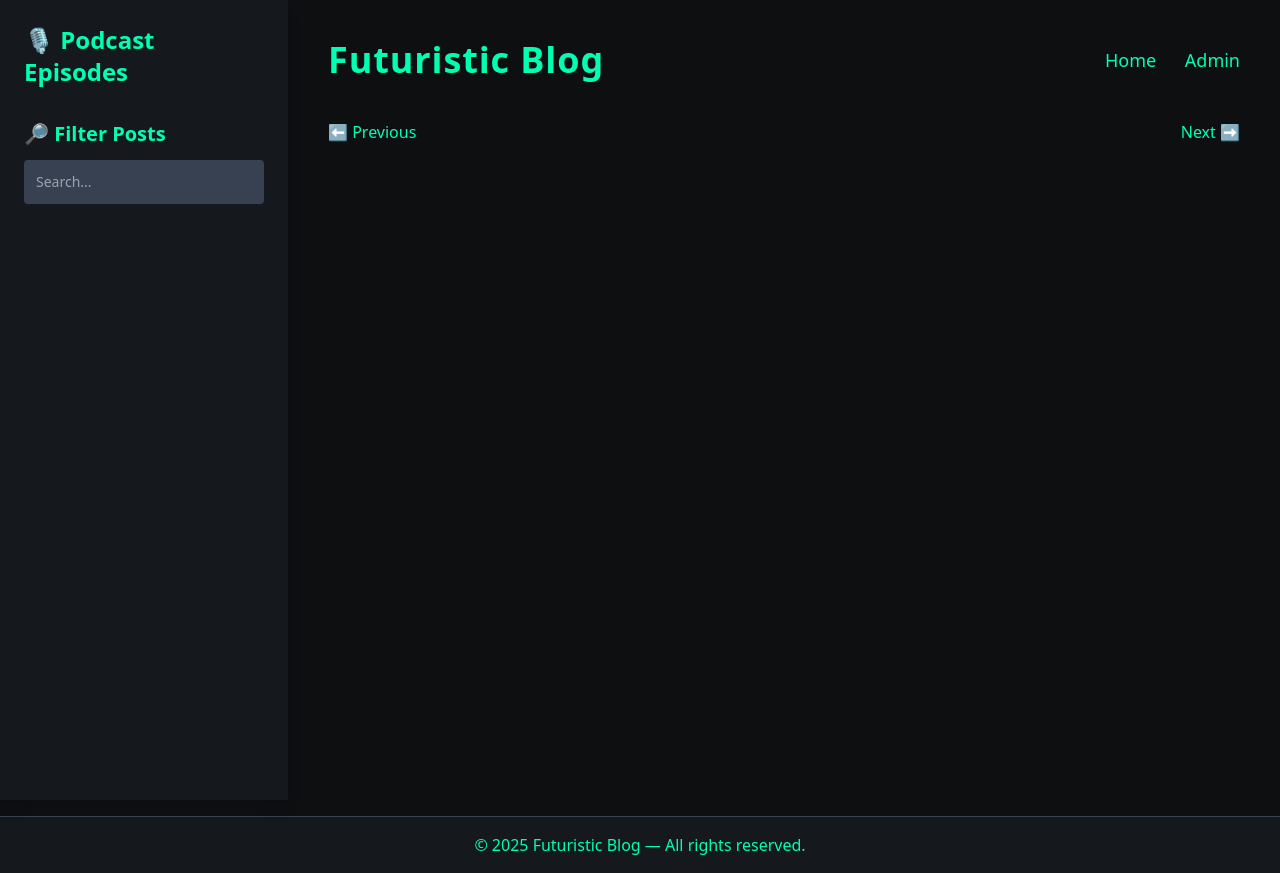
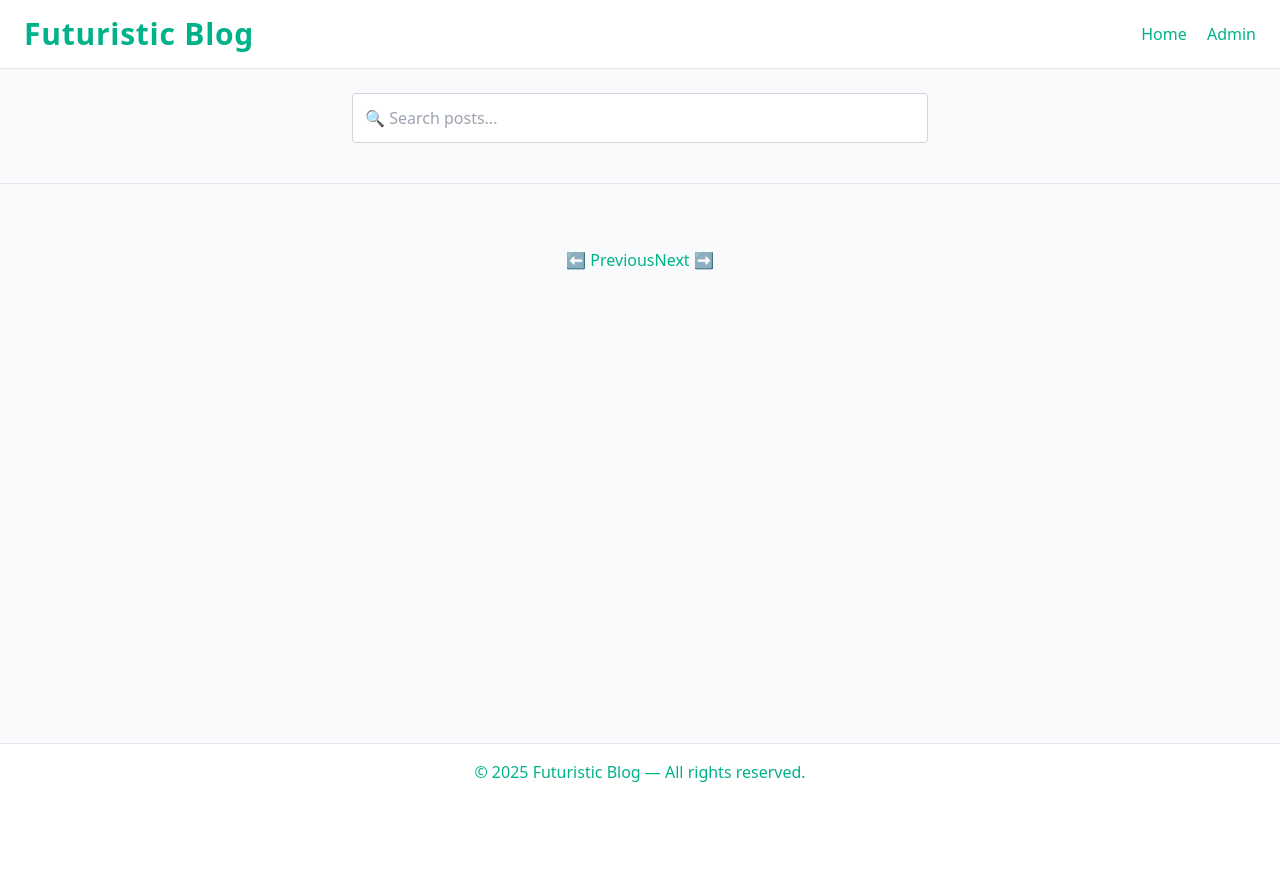
Before and after one commit to rzafiamy/blog-ai, a Flask app: page / in a window 1280 px wide. After the commit the page ends 782 px from the top, so only its background shows below. Run offline with Flask 3, Linux system fonts and the light colour scheme; some libraries are stand-ins or nearby versions.

Commit message:
Update design

```diff
--- a/src/frontend/static/js/app.js
+++ b/src/frontend/static/js/app.js
@@ -1,64 +1,95 @@
 document.addEventListener('DOMContentLoaded', () => {
-    const episodeList = document.getElementById('episode-list');
-    const postContent = document.getElementById('post-content');
+    const categoryGrid = document.getElementById('category-grid');
     const searchInput = document.getElementById('search-input');
+    const categoryButtons = document.getElementById('category-buttons');
     const prevPost = document.getElementById('prev-post');
     const nextPost = document.getElementById('next-post');
 
     let pages = [];
     let currentPageIndex = 0;
+    let activeCategory = null;
 
-    // Fetch pages
     async function fetchPages() {
       const response = await fetch('/pages', {
         headers: { 'Authorization': `Bearer ${localStorage.getItem('readToken') || 'read-token-123'}` }
       });
       if (response.ok) {
         pages = await response.json();
-            renderSidebar();
-            loadPage(pages[currentPageIndex].id);
+        renderCategoryButtons();
+        renderCategoryGrid();
       }
     }
 
-    // Render sidebar with categories
-    function renderSidebar() {
+    function renderCategoryButtons() {
       const categories = [...new Set(pages.map(p => p.category))];
-        episodeList.innerHTML = categories.map(cat => `
-            <li class="mt-2">
-                <span class="text-green-400">${cat}</span>
-                <ul class="ml-4">
-                    ${pages.filter(p => p.category === cat).map(p => `
-                        <li class="hover:text-green-400 cursor-pointer" data-id="${p.id}">${p.title}</li>
-                    `).join('')}
-                </ul>
-            </li>
-        `).join('');
+      categoryButtons.innerHTML = `<button data-category="all" class="px-4 py-2 rounded bg-futuristic text-white text-sm font-medium hover:opacity-90">All</button>` +
+        categories.map(cat =>
+          `<button data-category="${cat}" class="px-4 py-2 rounded bg-gray-200 text-gray-700 text-sm font-medium hover:bg-futuristic hover:text-white">${cat}</button>`
+        ).join('');
 
-        episodeList.querySelectorAll('li[data-id]').forEach(item => {
-            item.addEventListener('click', () => loadPage(item.dataset.id));
+      categoryButtons.querySelectorAll('button').forEach(btn => {
+        btn.addEventListener('click', () => {
+          activeCategory = btn.dataset.category === 'all' ? null : btn.dataset.category;
+          renderCategoryGrid();
+        });
       });
     }
 
-    // Load and render page
+    function renderCategoryGrid() {
+      const displayPages = activeCategory
+        ? pages.filter(p => p.category === activeCategory)
+        : pages;
+
+      const categories = activeCategory
+        ? [activeCategory]
+        : [...new Set(displayPages.map(p => p.category))];
+
+      categoryGrid.innerHTML = categories.map(category => {
+        const catPages = displayPages.filter(p => p.category === category);
+        return `
+          <section class="mb-10">
+            <h2 class="text-2xl font-bold text-futuristic mb-4">${category}</h2>
+            <div class="grid grid-cols-1 sm:grid-cols-2 lg:grid-cols-3 gap-6">
+              ${catPages.map(p => `
+                <div class="bg-white rounded-lg shadow-md overflow-hidden hover:scale-[1.02] transition">
+                  <img src="https://placehold.co/400x200?text=${encodeURIComponent(p.title)}" alt="${p.title}" class="w-full h-40 object-cover">
+                  <div class="p-4">
+                    <h3 class="text-xl font-semibold text-futuristic mb-1">${p.title}</h3>
+                    <p class="text-sm text-gray-500">By ${p.author} on ${p.date}</p>
+                    <button data-id="${p.id}" class="mt-3 bg-futuristic text-white px-4 py-1 rounded text-sm font-bold hover:opacity-90">Read More</button>
+                  </div>
+                </div>
+              `).join('')}
+            </div>
+          </section>
+        `;
+      }).join('');
+
+      document.querySelectorAll('button[data-id]').forEach(btn => {
+        btn.addEventListener('click', () => loadPage(btn.dataset.id));
+      });
+    }
+
     async function loadPage(id) {
       const response = await fetch(`/page/${id}`, {
         headers: { 'Authorization': `Bearer ${localStorage.getItem('readToken') || 'read-token-123'}` }
       });
       if (response.ok) {
         const page = await response.json();
-            postContent.innerHTML = `
-                <h1 class="text-2xl font-bold">${page.title}</h1>
-                <p class="text-gray-400">By ${page.author} on ${page.date}</p>
+        categoryGrid.innerHTML = `
+          <article class="prose max-w-full">
+            <h1>${page.title}</h1>
+            <p class="text-gray-500">By ${page.author} on ${page.date}</p>
             <div>${page.content}</div>
-                <img data-src="/static/media/placeholder.jpg" class="lazy w-full h-64 object-cover my-4">
+            <img data-src="https://placehold.co/400" class="lazy w-full h-64 object-cover my-4">
             <video controls class="w-full my-4" data-src="/static/media/placeholder.mp4"></video>
+          </article>
         `;
         lazyLoadMedia();
         updateNavigation(id);
       }
     }
 
-    // Lazy load images and videos
     function lazyLoadMedia() {
       const lazyImages = document.querySelectorAll('img.lazy');
       const observer = new IntersectionObserver((entries, obs) => {
@@ -74,7 +105,6 @@
       lazyImages.forEach(img => observer.observe(img));
     }
 
-    // Update prev/next navigation
     function updateNavigation(id) {
       currentPageIndex = pages.findIndex(p => p.id === id);
       prevPost.style.display = currentPageIndex > 0 ? 'block' : 'none';
@@ -83,15 +113,54 @@
       if (currentPageIndex < pages.length - 1) nextPost.href = `#${pages[currentPageIndex + 1].id}`;
     }
 
-    // Client-side search
+    function levenshtein(a, b) {
+      const matrix = Array.from({ length: b.length + 1 }, (_, i) => [i]);
+      for (let j = 0; j <= a.length; j++) matrix[0][j] = j;
+      for (let i = 1; i <= b.length; i++) {
+        for (let j = 1; j <= a.length; j++) {
+          matrix[i][j] = b[i - 1] === a[j - 1]
+            ? matrix[i - 1][j - 1]
+            : Math.min(matrix[i - 1][j - 1] + 1, matrix[i][j - 1] + 1, matrix[i - 1][j] + 1);
+        }
+      }
+      return matrix[b.length][a.length];
+    }
+
     searchInput.addEventListener('input', () => {
       const query = searchInput.value.toLowerCase();
-        const filtered = pages.filter(p => p.title.toLowerCase().includes(query) || p.category.toLowerCase().includes(query));
-        episodeList.innerHTML = filtered.map(p => `
-            <li class="hover:text-green-400 cursor-pointer" data-id="${p.id}">${p.title}</li>
-        `).join('');
-        episodeList.querySelectorAll('li[data-id]').forEach(item => {
-            item.addEventListener('click', () => loadPage(item.dataset.id));
+      const threshold = 5;
+
+      const filtered = pages.filter(p =>
+        levenshtein(query, p.title.toLowerCase()) <= threshold ||
+        p.category.toLowerCase().includes(query)
+      );
+
+      activeCategory = null;
+
+      const categories = [...new Set(filtered.map(p => p.category))];
+      categoryGrid.innerHTML = categories.map(category => {
+        const catPages = filtered.filter(p => p.category === category);
+        return `
+          <section class="mb-10">
+            <h2 class="text-2xl font-bold text-futuristic mb-4">${category}</h2>
+            <div class="grid grid-cols-1 sm:grid-cols-2 lg:grid-cols-3 gap-6">
+              ${catPages.map(p => `
+                <div class="bg-white rounded-lg shadow-md overflow-hidden hover:scale-[1.02] transition">
+                  <img src="https://placehold.co/400x200?text=${encodeURIComponent(p.title)}" class="w-full h-40 object-cover">
+                  <div class="p-4">
+                    <h3 class="text-xl font-semibold text-futuristic mb-1">${p.title}</h3>
+                    <p class="text-sm text-gray-500">By ${p.author} on ${p.date}</p>
+                    <button data-id="${p.id}" class="mt-3 bg-futuristic text-white px-4 py-1 rounded text-sm font-bold hover:opacity-90">Read More</button>
+                  </div>
+                </div>
+              `).join('')}
+            </div>
+          </section>
+        `;
+      }).join('');
+
+      document.querySelectorAll('button[data-id]').forEach(btn => {
+        btn.addEventListener('click', () => loadPage(btn.dataset.id));
       });
     });
 
--- a/src/frontend/templates/index.html
+++ b/src/frontend/templates/index.html
@@ -10,49 +10,53 @@
       theme: {
         extend: {
           colors: {
-            futuristic: '#00FFB2',
-            darkbg: '#0D0F11',
-            sidebg: '#15181D',
+            futuristic: '#00B289',
+            lightbg: '#F8FAFC',
+            headerbg: '#FFFFFF',
           },
         },
       },
     };
   </script>
 </head>
-<body class="bg-darkbg text-white font-sans">
-  <div class="flex min-h-screen">
-    <!-- Sidebar -->
-    <aside class="w-72 bg-sidebg p-6 shadow-lg">
-      <h2 class="text-2xl font-bold text-futuristic mb-4">🎙 Podcast Episodes</h2>
-      <ul id="episode-list" class="space-y-2 text-sm"></ul>
-
-      <h2 class="text-xl font-semibold text-futuristic mt-8">🔎 Filter Posts</h2>
-      <input id="search-input" type="text" placeholder="Search..."
-             class="w-full p-3 mt-3 bg-gray-700 text-sm text-white rounded focus:outline-none focus:ring-2 focus:ring-futuristic"/>
-    </aside>
-
-    <!-- Main Content -->
-    <main class="flex-1 p-10">
-      <header class="flex justify-between items-center mb-10">
-        <h1 class="text-4xl font-extrabold text-futuristic tracking-wide">Futuristic Blog</h1>
-        <nav class="space-x-6 text-futuristic text-lg">
+<body class="bg-lightbg text-gray-900 font-sans">
+  <div class="min-h-screen flex flex-col">
+    <!-- Header -->
+    <header class="bg-headerbg border-b border-gray-200 px-6 py-4">
+      <div class="max-w-7xl mx-auto flex justify-between items-center">
+        <h1 class="text-3xl font-bold text-futuristic tracking-wide"><a href="/">Futuristic Blog</a></h1>
+        <nav class="space-x-4 text-futuristic text-base">
           <a href="/" class="hover:underline">Home</a>
           <a href="/admin" class="hover:underline">Admin</a>
         </nav>
-      </header>
+      </div>
+    </header>
 
-      <section id="post-content" class="prose prose-invert max-w-full text-gray-300"></section>
+    <!-- Search & Filters (Sticky inside content) -->
+    <div class="w-full border-b border-gray-200 bg-lightbg sticky top-0 z-40">
+      <div class="flex flex-col items-center justify-center w-full max-w-4xl mx-auto px-4 py-6 space-y-4">
+        <input id="search-input" type="text" placeholder="🔍 Search posts..."
+               class="w-full md:w-2/3 p-3 bg-white text-gray-800 border border-gray-300 rounded focus:outline-none focus:ring-2 focus:ring-futuristic" />
+        <div id="category-buttons" class="flex flex-wrap justify-center gap-3"></div>
+      </div>
+    </div>
+
+
+    <!-- Main Content -->
+    <main class="flex-1 p-6 max-w-7xl mx-auto">
+      <section id="category-grid"></section>
 
       <div class="flex justify-between mt-10 text-futuristic">
         <a id="prev-post" href="#" class="hover:underline">⬅ Previous</a>
         <a id="next-post" href="#" class="hover:underline">Next ➡</a>
       </div>
     </main>
+
+    <!-- Footer -->
+    <footer class="bg-white text-center text-futuristic p-4 border-t border-gray-200">
+      &copy; 2025 Futuristic Blog — All rights reserved.
+    </footer>
   </div>
-
-  <footer class="bg-sidebg text-center text-futuristic p-4 mt-4 border-t border-gray-700">
-    &copy; 2025 Futuristic Blog — All rights reserved.
-  </footer>
 
   <script src="/static/js/app.js"></script>
 </body>
```
Also changed, not shown: src/backend/pages/tech/ai/intro-to-ai.md (+0 -4 lines), 1 other file. Lines whose indentation alone changed are shown as unchanged.
